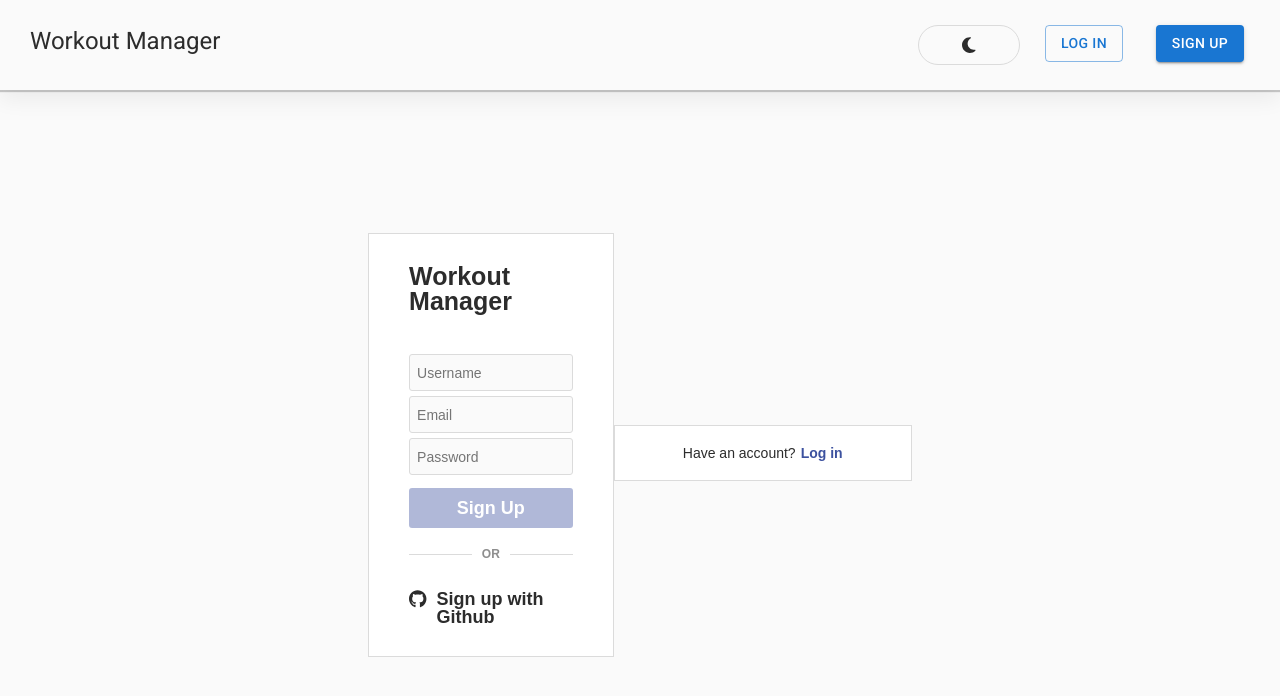
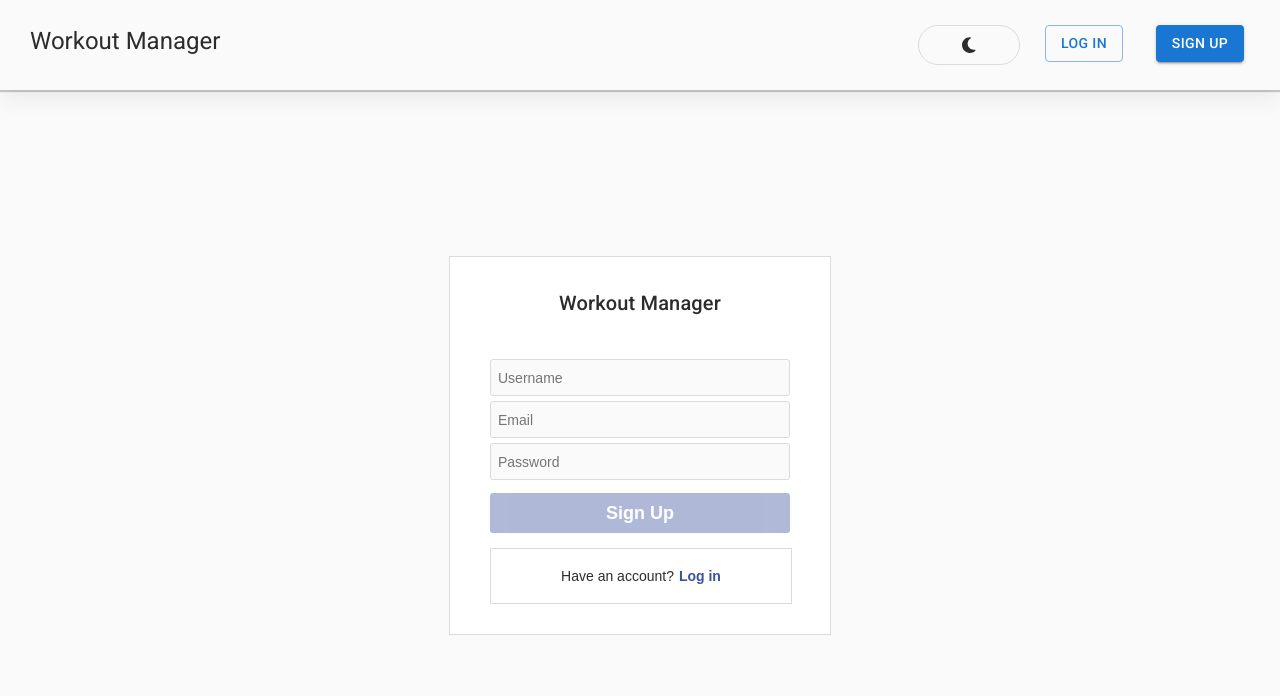
Before and after one commit to wujuno/workout-manager, a React (Create React App) app: page /signup in a window 1280 px wide. Shown: the top 696 px of the page. Built offline with nearby package versions, Linux system fonts and the light colour scheme.

Commit message:
Modify signup page

```diff
--- a/src/screens/Signup.tsx
+++ b/src/screens/Signup.tsx
@@ -1,94 +1,84 @@
 import styled from "styled-components";
-import { useForm } from "react-hook-form"
+import { useForm } from "react-hook-form";
 import SLayout from "../components/Layout";
 import TopBox from "../components/auth/TopBox";
-import STitle from "../components/auth/Title";
 import FormBox from "../components/auth/Formbox";
 import Input from "../components/auth/Input";
 import SubmitBtn from "../components/auth/SubmitBtn";
-import Separator from "../components/auth/Separator";
-import { FontAwesomeIcon } from "@fortawesome/react-fontawesome";
-import { faGithub } from "@fortawesome/free-brands-svg-icons";
 import BottomBox from "../components/auth/BottomBox";
 import { Helmet } from "react-helmet-async";
 import FormError from "../components/auth/FormError";
 import { gql, useMutation } from "@apollo/client";
 import { useNavigate } from "react-router-dom";
-
-const GithubLogin = styled.div`
-  display: flex;
-  justify-content:center;
-
-  span {
-    margin-left: 10px;
-    font-weight: 600;
-  }
-`;
-
+import { Typography } from "@mui/material";
 
 interface ISignUpF {
-    username: string
-    email: string
-    password: string
-    [id:string]: string
+  username: string;
+  email: string;
+  password: string;
+  [id: string]: string;
 }
 
 interface IData {
-    createAccount:{
-        ok:boolean
-        error:string
-    }
+  createAccount: {
+    ok: boolean;
+    error: string;
+  };
 }
 
 const CREATEACCOUNT_MUTATION = gql`
-    mutation($username:String!, $email:String!, $password:String!){
-        createAccount(username:$username,email:$email, password:$password){
+  mutation ($username: String!, $email: String!, $password: String!) {
+    createAccount(username: $username, email: $email, password: $password) {
       ok
       error
     }
   }
 `;
 
-
-function SignUp (){
+function SignUp() {
   const navigate = useNavigate();
-    const { register,
+  const {
+    register,
     handleSubmit,
     formState,
     getValues,
     setError,
-            clearErrors } = useForm<ISignUpF>({mode:"onChange"});
-    const onCompleted = (data:IData) =>{
-        const {createAccount:{ok,error}} = data;
-        const {username,password} =getValues();
-        if(!ok){
-            return setError("result",{
+    clearErrors,
+  } = useForm<ISignUpF>({ mode: "onChange" });
+  const onCompleted = (data: IData) => {
+    const {
+      createAccount: { ok, error },
+    } = data;
+    const { username, password } = getValues();
+    if (!ok) {
+      return setError("result", {
         message: error,
-            })
+      });
     }
-        navigate("/login",{
-            state:{
-                message:"Account created. Please log in.",
+    navigate("/login", {
+      state: {
+        message: "Account created. Please log in.",
         username,
         password,
-
-            }
+      },
     });
-    }
-    const [createAccount,{loading}] = useMutation(CREATEACCOUNT_MUTATION,{onCompleted})
-    const onvalid = (data:ISignUpF) => {
-        if(loading){
+  };
+  const [createAccount, { loading }] = useMutation(CREATEACCOUNT_MUTATION, {
+    onCompleted,
+  });
+  const onvalid = (data: ISignUpF) => {
+    if (loading) {
       return;
     }
-        const {username,email,password} =getValues();
+    const { username, email, password } = getValues();
     createAccount({
-            variables:{
+      variables: {
         username,
         email,
-                password
-            }
-        })
-    }
+        password,
+      },
+    });
+  };
   const clearLoginError = () => clearErrors("result");
   return (
     <SLayout>
@@ -96,7 +86,9 @@ function SignUp (){
         <title>SignUp | WM</title>
       </Helmet>
       <TopBox>
-            <STitle title="Workout Manager" />
+        <Typography variant="h6" align="center">
+          Workout Manager
+        </Typography>
         <FormBox>
           <form onSubmit={handleSubmit(onvalid)}>
             <Input
@@ -104,13 +96,13 @@ function SignUp (){
               type="text"
               onFocus={clearLoginError}
               {...register("username", {
-                            required:"유저이름을 입력해주세요.",
-                            minLength:{
-                                value:2,
+                required: "유저이름을 입력해주세요.",
+                minLength: {
+                  value: 2,
                   message: "유저이름은 2자 보다 길어야 합니다.",
                 },
-                            maxLength:{
-                                value:15,
+                maxLength: {
+                  value: 15,
                   message: "유저이름은 15자 보다 짧아야 합니다.",
                 },
               })}
@@ -121,7 +113,7 @@ function SignUp (){
               type="text"
               onFocus={clearLoginError}
               {...register("email", {
-                            required:"Email을 입력해주세요."
+                required: "Email을 입력해주세요.",
               })}
             />
             <FormError message={formState?.errors?.email?.message} />
@@ -130,13 +122,13 @@ function SignUp (){
               type="password"
               onFocus={clearLoginError}
               {...register("password", {
-                            required:"비밀번호를 입력해주세요.",
-                            minLength:{
-                                value:6,
+                required: "비밀번호를 입력해주세요.",
+                minLength: {
+                  value: 6,
                   message: "비밀번호는 6자 보다 길어야 합니다.",
                 },
-                            maxLength:{
-                                value:20,
+                maxLength: {
+                  value: 20,
                   message: "비밀번호는 20자 보다 짧아야 합니다.",
                 },
               })}
@@ -150,19 +142,11 @@ function SignUp (){
             <FormError message={formState?.errors?.result?.message} />
           </form>
         </FormBox>
-                <Separator/>
-                <GithubLogin>
-                    <FontAwesomeIcon icon={faGithub} />
-                    <span>Sign up with Github</span>
-                </GithubLogin>
+
+        <BottomBox cta="Have an account?" link="/login" linkText="Log in" />
       </TopBox>
-            <BottomBox
-                cta="Have an account?"
-                link="/login"
-                linkText="Log in"
-            />
     </SLayout>
-    )
+  );
 }
 
 export default SignUp;
```
Lines whose indentation alone changed are shown as unchanged.
